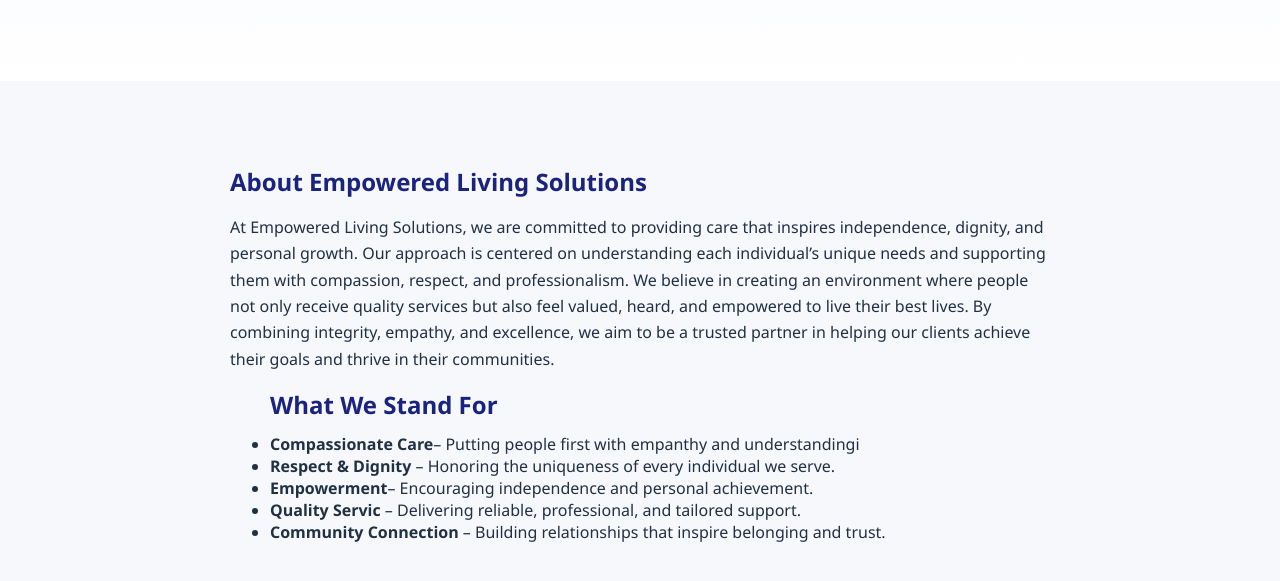
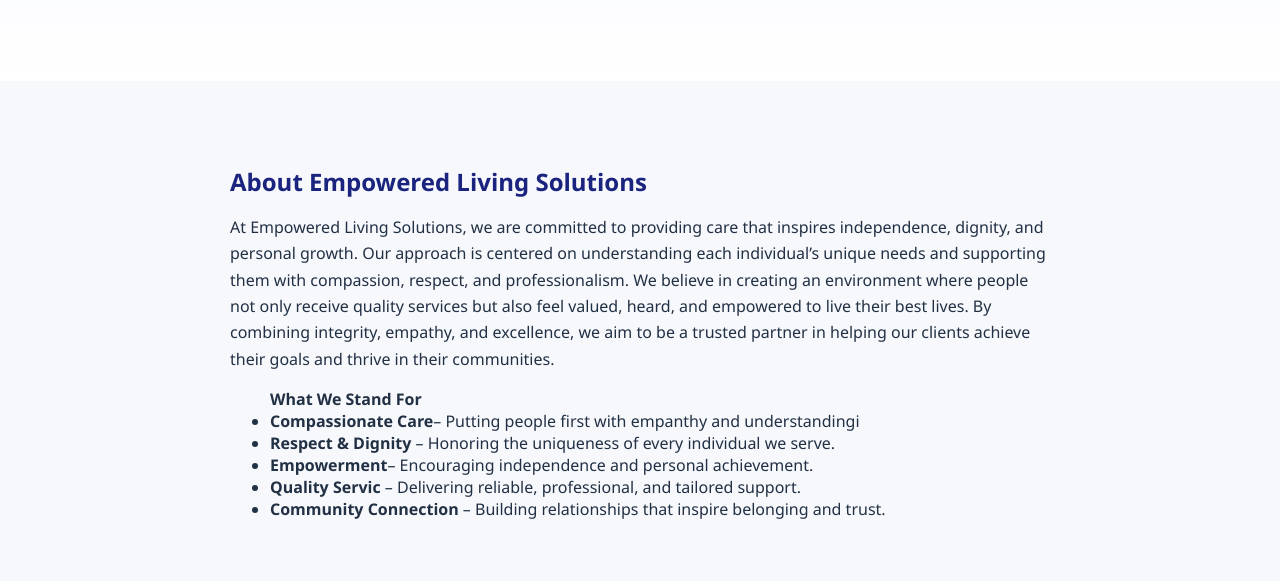
Before and after one commit to ddusabimana/els, a plain HTML site: page index.html in a window 1280 px wide. Shown: the part 479-1060 px from the top of the page. Drawn offline with Linux system fonts and the light colour scheme.

Commit message:
updated the about page

```diff
--- a/index.html
+++ b/index.html
@@ -57,7 +57,7 @@
         <p>At Empowered Living Solutions, we are committed to providing care that inspires independence, dignity, and personal growth.
           Our approach is centered on understanding each individual’s unique needs and supporting them with compassion, respect, and professionalism. We believe in creating an environment where people not only receive quality services but also feel valued, heard, and empowered to live their best lives. By combining integrity, empathy, and excellence, we aim to be a trusted partner in helping our clients achieve their goals and thrive in their communities.</p>
         <ul class="checklist">
-          <h1>What We Stand For</h1>
+          <strong>What We Stand For</strong>
           <li><strong>Compassionate Care</strong>– Putting people first with empanthy and understandingi</li>
           <li><strong>Respect & Dignity</strong> – Honoring the uniqueness of every individual we serve.</li>
           <li><strong>Empowerment</strong>– Encouraging independence and personal achievement.</li>
```
